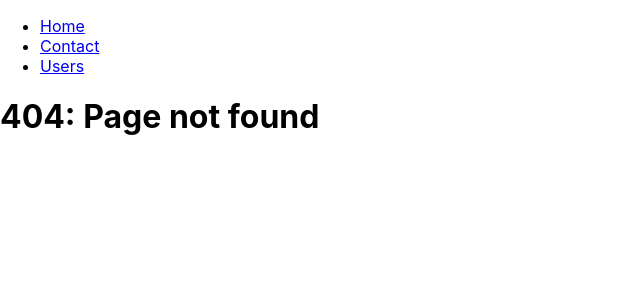
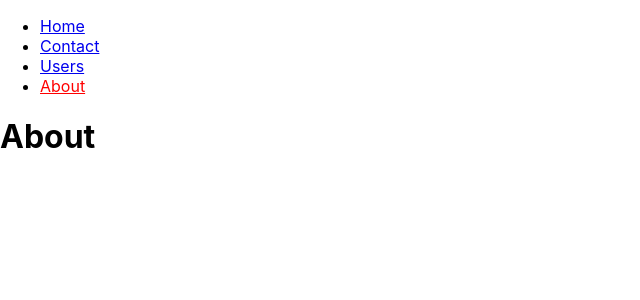
Before and after one commit to hemmendinger/shouldwehave, a React (Create React App) app in the folder swhreact/: page /about in a window 1280 px wide. Before the commit this address had no page. Shown: the top 300 px of the page, without its empty margins (0-640 px from the left). Built offline with nearby package versions, Linux system fonts and the light colour scheme.

Commit message:
add about, remove :id from users for now

```diff
--- /dev/null
+++ b/swhreact/src/about.js
@@ -0,0 +1,11 @@
+import React from 'react';
+
+class About extends React.Component {
+    render () {
+        return (
+            <h1>About</h1>
+        )
+    }
+}
+
+export default About;
--- a/swhreact/src/index.js
+++ b/swhreact/src/index.js
@@ -8,6 +8,7 @@ import {
     Switch,
 } from 'react-router-dom';
 import App from './App';
+import About from './about';
 import Contact from './contact';
 import Users from './users'
 import NotFound from './statusCodes';
@@ -20,11 +21,13 @@ const routing = (
                 <li><NavLink exact activeClassName="active" to="/">Home</NavLink></li>
                 <li><NavLink activeClassName="active" to="/contact">Contact</NavLink></li>
                 <li><NavLink activeClassName="active" to="/users">Users</NavLink></li>
+                <li><NavLink activeClassName="active" to="/about">About</NavLink></li>
             </ul>
             <Switch>
                 <Route exact path="/" component={App} />
-                <Route path="/users/:id" component={Users} />
+                <Route path="/users" component={Users} />
                 <Route path="/contact" component={Contact} />
+                <Route path="/about" component={About} />
                 <Route component={NotFound} />
             </Switch>
         </div>
```
